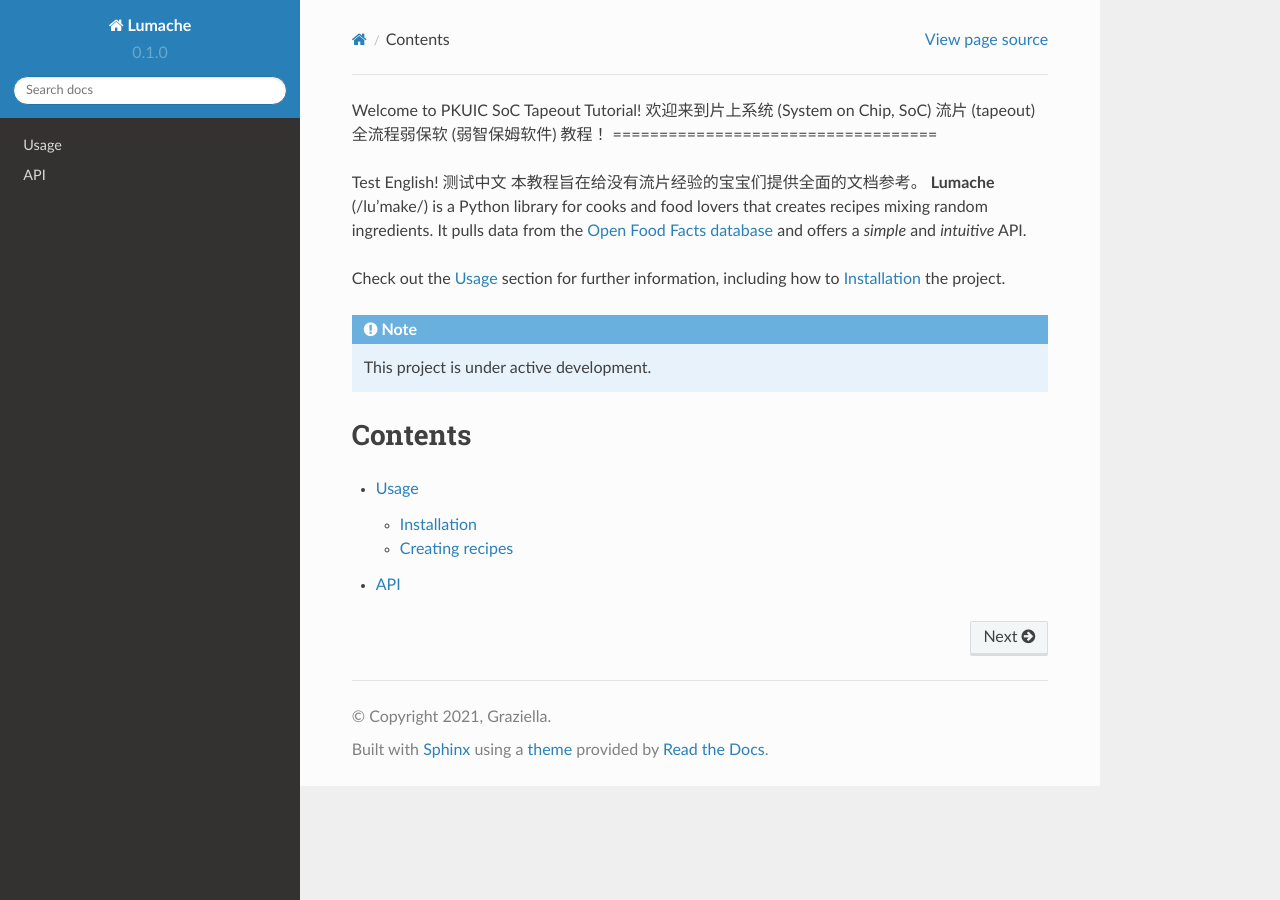
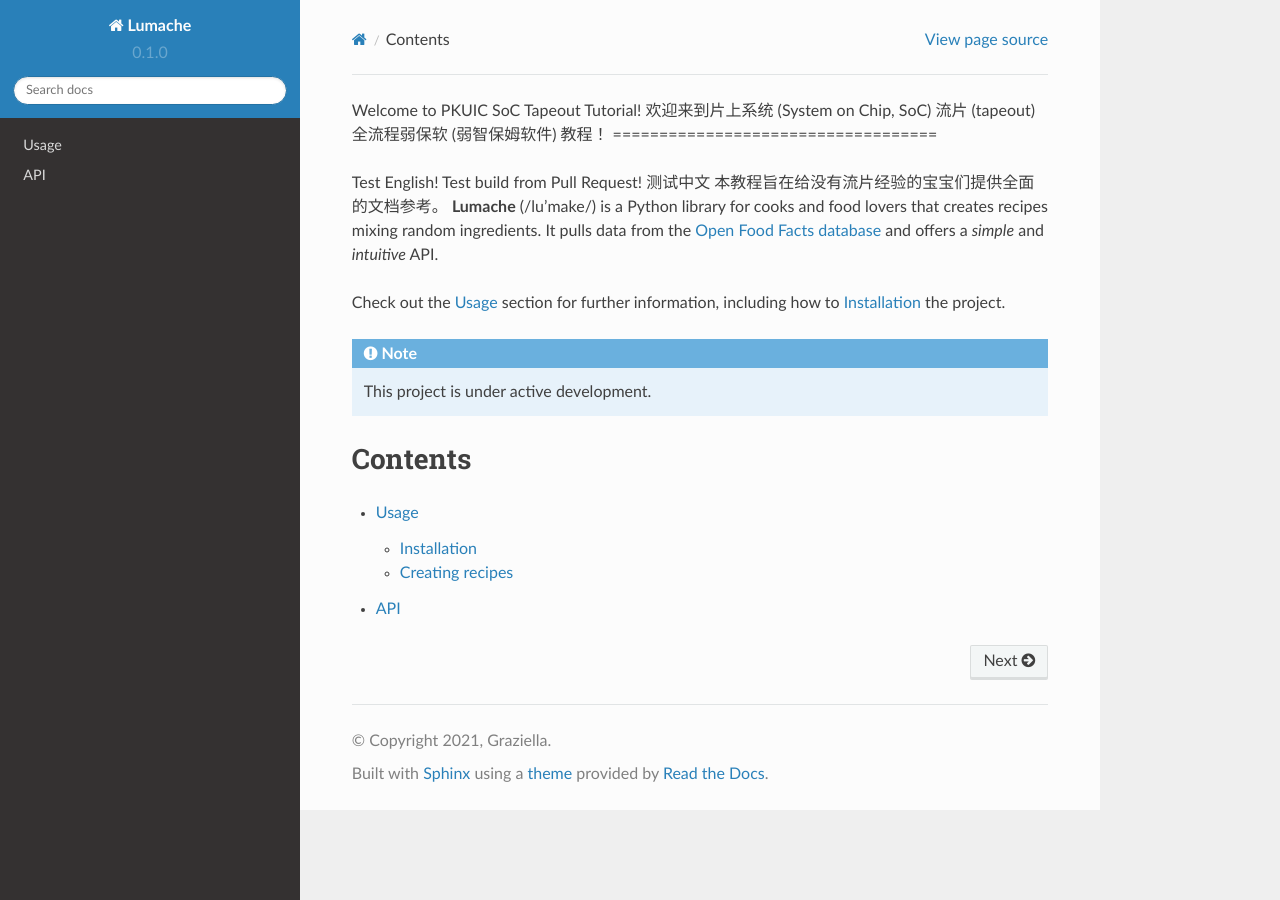
Before and after one commit to Siris-Li/SoC-Tapeout-Tutorial, a Sphinx documentation site: the page built from docs/source/index.rst, in a window 1280 px wide. Built offline with Sphinx 7.4.7 and the Read the Docs theme 2.0.0, drawn with Linux system fonts in a browser that asks for light colours.

Commit message:
Update index.rst

```diff
--- a/docs/source/index.rst
+++ b/docs/source/index.rst
@@ -3,6 +3,7 @@
 ===================================
 
 Test English!
+Test build from Pull Request!
 测试中文
 本教程旨在给没有流片经验的宝宝们提供全面的文档参考。
 **Lumache** (/lu'make/) is a Python library for cooks and food lovers
```
